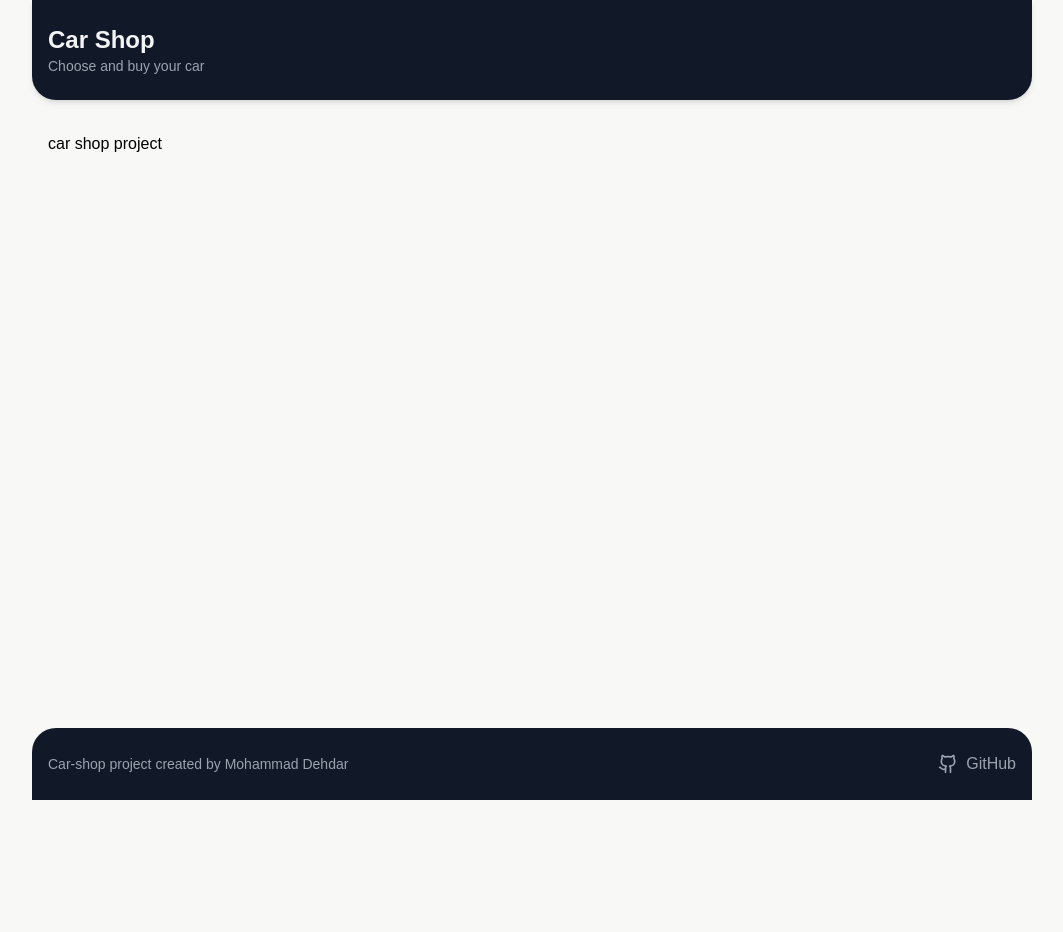
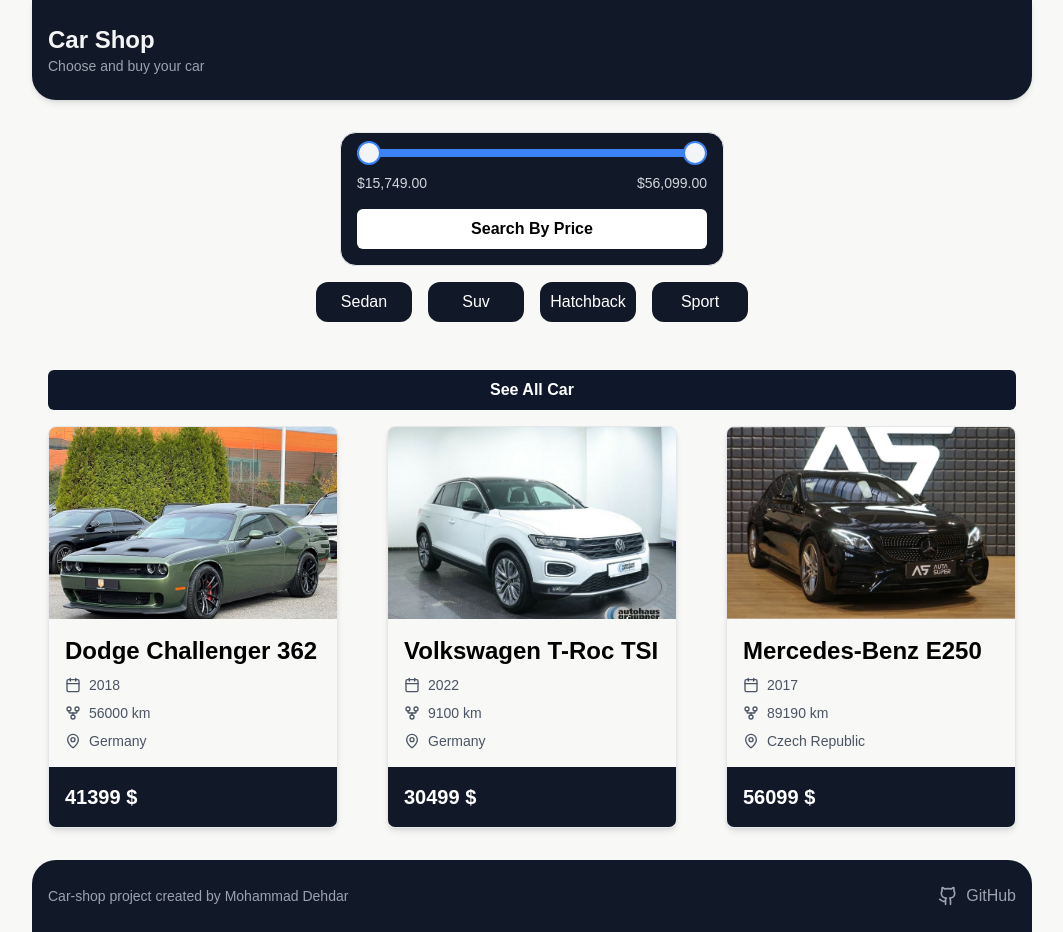
Before and after one commit to mohammad-dehdar/nexJs-car-shop, a Next.js app: page / in a window 1280 px wide. Shown: the whole page, without its empty margins (108-1171 px from the left). Before the commit the page ends 800 px from the top, so only its background shows below. Built offline with nearby package versions, Linux system fonts and the light colour scheme.

Commit message:
add see all cars button to home page and add filtered car page

```diff
--- /dev/null
+++ b/pages/cars/filter/[...slug].js
@@ -0,0 +1,32 @@
+import { useRouter } from "next/router"
+import carsData from "@/data/carsData";
+import Card from "@/components/module/Card";
+import { ArrowLeft } from "lucide-react";
+import SearchBox from "@/components/module/searchBox";
+
+function FilteredCars() {
+    const router = useRouter()
+    const price = router.query.slug
+
+    const filteredCars = price && Array.isArray(price) && price.length === 2
+        ? carsData.filter(car => car.price >= price[0] && car.price <= price[1])
+        : [];
+
+    return (
+        <div>
+            <SearchBox carsData={carsData}/>
+            <button
+                variant="outline"
+                className="mb-4 flex items-center "
+                onClick={() => router.push("/cars")}
+            >
+                <ArrowLeft className="mr-2 h-4 w-4" /> Back to All
+            </button>
+            <div className="flex flex-wrap justify-between gap-y-4 max-sm:justify-center">
+                {filteredCars.map((car) => <Card key={car.id} {...car} />)}
+            </div>
+        </div>
+    )
+}
+
+export default FilteredCars
--- a/pages/cars/index.js
+++ b/pages/cars/index.js
@@ -1,4 +1,3 @@
-import Card from "@/components/module/Card"
 import Category from "@/components/module/category"
 import SearchBox from "@/components/module/searchBox"
 import CarsPage from "@/components/templates/carsPage"
@@ -9,7 +8,7 @@
 function Details() {
   return (
     <div>
-      <SearchBox data={carsData}/>
+      <SearchBox carsData={carsData}/>
       <Category />
       <CarsPage data={carsData} />
     </div>
--- a/pages/index.js
+++ b/pages/index.js
@@ -1,19 +1,20 @@
-import Image from "next/image";
-import localFont from "next/font/local";
+import Category from "@/components/module/category"
+import SearchBox from "@/components/module/searchBox"
+import CarsPage from "@/components/templates/carsPage"
+import carsData from "@/data/carsData"
+import { useRouter } from "next/router"
 
-const geistSans = localFont({
-  src: "./fonts/GeistVF.woff",
-  variable: "--font-geist-sans",
-  weight: "100 900",
-});
-const geistMono = localFont({
-  src: "./fonts/GeistMonoVF.woff",
-  variable: "--font-geist-mono",
-  weight: "100 900",
-});
-
-export default function Home() {
+function Home() {
+  const router = useRouter();
+  const car = carsData.slice(0,3);
   return (
-    <div>car shop project</div>
+    <div>
+      <SearchBox carsData={carsData} />
+      <Category />
+      <button className="bg-slate-900 hover:bg-slate-600 transition-all ease-out text-white font-semibold p-2 w-full my-4 rounded-md" onClick={() => router.push("/cars")}>See All Car</button>
+      <CarsPage data={car} />
+    </div>
   );
 }
+
+export default Home;
```
